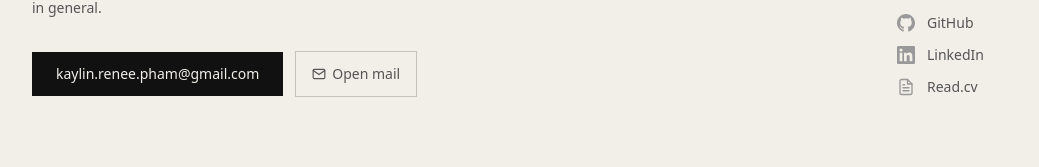
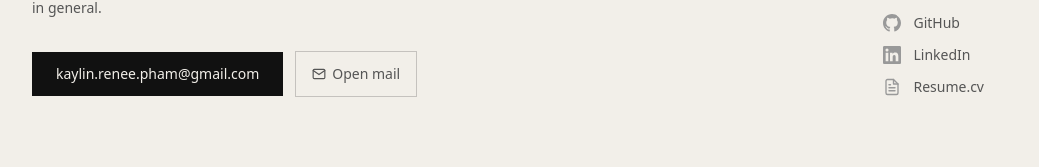
Before and after one commit to kaylinmpham/personal-website, a Next.js app: page / in a window 1280 px wide. Shown: the part 2689-2856 px from the top of the page, without its empty margins (120-1159 px from the left). Built offline with nearby package versions, Linux system fonts and the light colour scheme; no server answers.

Commit message:
Updated resume link to open pdf in browser
Updated the resume link to open the pdf in a new browser

```diff
--- a/components/sections/Contact.tsx
+++ b/components/sections/Contact.tsx
@@ -25,8 +25,8 @@ const SOCIAL_LINKS = [
     ),
   },
   {
-    label: "Read.cv",
-    href: "https://read.cv/kaylinpham", // replace with yours
+    label: "Resume.cv",
+    href: "/resume.pdf",
     icon: (
       <svg width="18" height="18" viewBox="0 0 24 24" fill="none" stroke="currentColor" strokeWidth="1.8" strokeLinecap="round" strokeLinejoin="round">
         <path d="M14 2H6a2 2 0 0 0-2 2v16a2 2 0 0 0 2 2h12a2 2 0 0 0 2-2V8z" />
```
Also changed, not shown: 1 other file (tests, documents, lock files or other folders).
